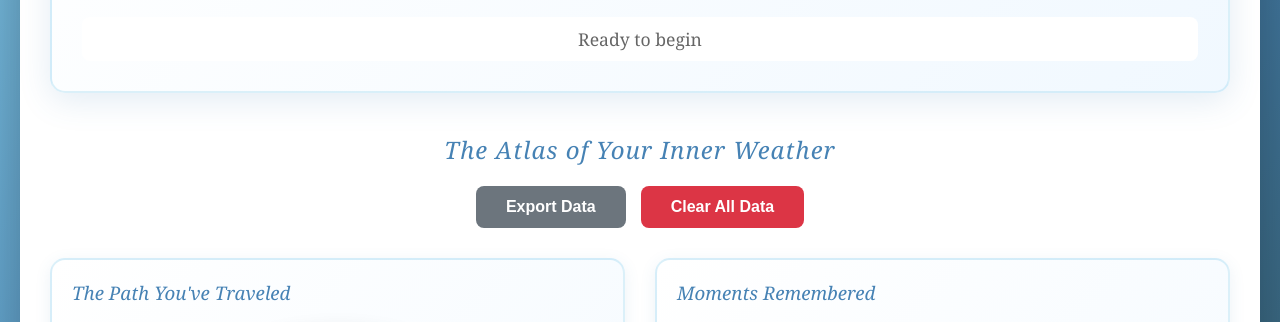
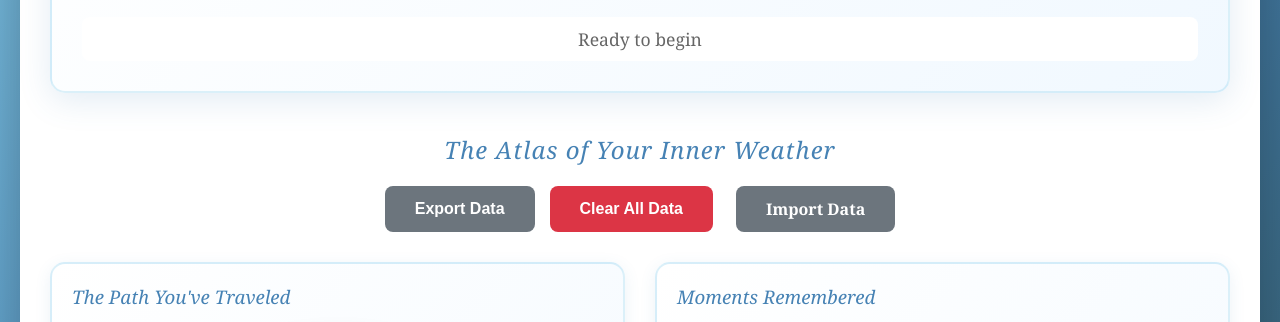
Before and after one commit to tanyavlach/emotion-recorder, a plain HTML site: page index.html in a window 1280 px wide. Shown: the part 428-750 px from the top of the page. Drawn offline with Linux system fonts and the light colour scheme.

Commit message:
Add import button for data files in dashboard
Added import functionality for data files.

```diff
--- a/index.html
+++ b/index.html
@@ -69,9 +69,16 @@
             <section class="dashboard">
                 <h2>The Atlas of Your Inner Weather</h2>
                 <div class="dashboard-controls">
-                    <button id="exportBtn" class="btn btn-secondary">Export Data</button>
-                    <button id="clearBtn" class="btn btn-danger">Clear All Data</button>
-                </div>
+                  <button id="exportBtn" class="btn btn-secondary">Export Data</button>
+                  <button id="clearBtn" class="btn btn-danger">Clear All Data</button>
+
+  <!-- Import (looks like a button) -->
+  <label for="importFile" class="btn btn-secondary" style="margin-left:8px;">
+    Import Data
+  </label>
+  <input type="file" id="importFile" accept="application/json" style="display:none;">
+</div>
+
 
                 <div class="visualization-container">
                     <div class="emotion-trace">
```
